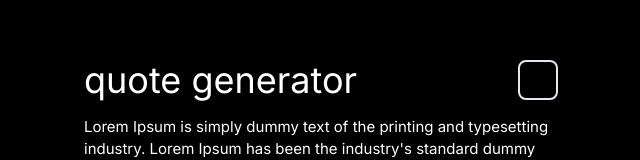
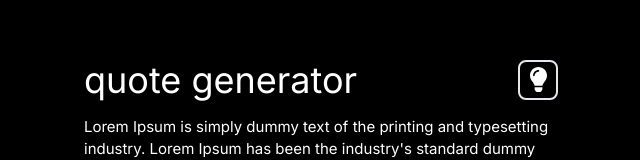
Before and after one commit to ttommie/quote-generator, a React (Vite) app: page / in a window 1280 px wide. Shown: the part 223-383 px from the top of the page, without its empty margins (319-959 px from the left). Built offline with nearby package versions, Linux system fonts and the light colour scheme.

Commit message:
feat(colorIcons): remove comments & import color mode icons

```diff
--- a/src/App.tsx
+++ b/src/App.tsx
@@ -5,15 +5,13 @@ import Quote from './components/Quote';
 function App() {
   return (
     <div className="flex flex-col min-h-screen">
+
       <div className='flex flex-col flex-grow justify-center items-center space-y-4'>
-        {/* Header */}
         <Header />
-
-        {/* Quote */}
         <Quote />
       </div>
+
       <div>
-        {/* Footer */}
         <Footer />
       </div>
     </div>
--- a/src/components/Header.tsx
+++ b/src/components/Header.tsx
@@ -1,10 +1,15 @@
+import LightMode from '../assets/lightMode.svg'
+import DarkMode from '../assets/darkMode.svg'
+
 const Header = () => (
     <div className="flex justify-between items-center w-[474px]">
       {/* Title */}
       <h1 className="font-inter text-4xl">quote generator</h1>
 
       {/* Color Mode */}
-      <div className="border-2 w-10 h-10 rounded-lg hover:shadow-[inset_0px_0px_50px_0px_#ffffff1A]"></div>
+      <div className=" flex justify-center items-center border-2 w-10 h-10 rounded-lg hover:shadow-[inset_0px_0px_50px_0px_#ffffff1A]">
+        <img src={LightMode} alt="lightmode" width="17" height="25" />
+      </div>
     </div>
   )
 
```
Also changed, not shown: src/assets/darkMode.svg (added), src/assets/lightMode.svg (added).
